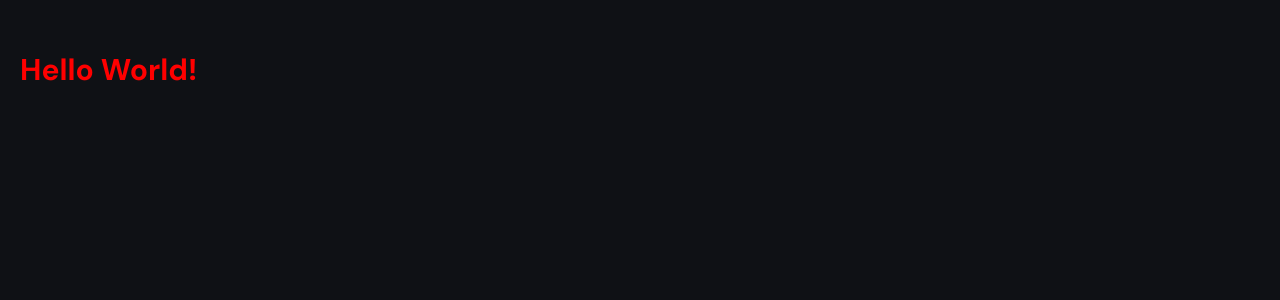
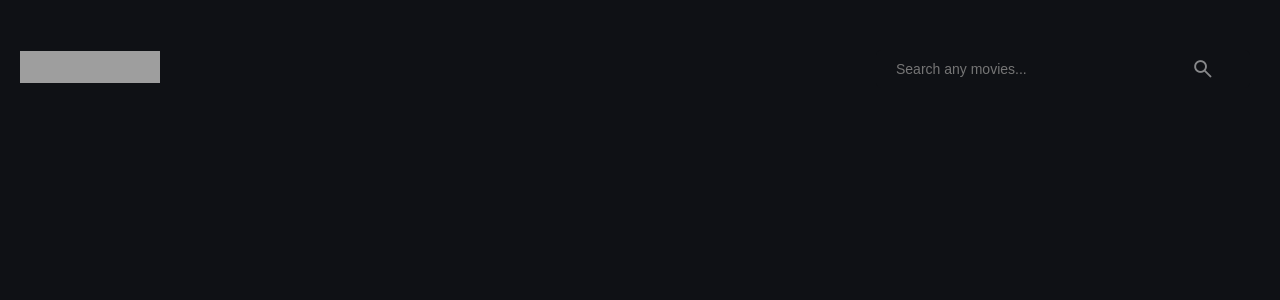
Before and after one commit to DuttaAnirudh/netflix-clone-v2, a React (Vite) app: page / in a window 1280 px wide. Shown: the top 300 px of the page. Built offline with nearby package versions, Linux system fonts and the light colour scheme; grey boxes are pictures that could not be loaded.

Commit message:
feat: add header with static hamburger nav for smaller screens

```diff
--- a/src/Components/App.jsx
+++ b/src/Components/App.jsx
@@ -1,5 +1,11 @@
+import Header from "./Header";
+
 function App() {
-  return <h1> Hello World! </h1>;
+  return (
+    <div>
+      <Header />
+    </div>
+  );
 }
 
 export default App;
--- /dev/null
+++ b/src/Components/HamburgerMenu.jsx
@@ -0,0 +1,43 @@
+import { useState } from "react";
+import SidebarList from "./SidebarList";
+
+const HamburgerMenu = () => {
+  const [menuOpen, setMenuOpen] = useState(false);
+
+  const handleHamburgerClick = () => {
+    setMenuOpen((show) => !show);
+  };
+
+  return (
+    <div className="navigation">
+      {/* HAMBURGER ICON */}
+      <div className="navigation__box">
+        <input
+          type="checkbox"
+          id="navi-toggle"
+          className="navigation__checkbox"
+        />
+        <label
+          htmlFor="navi-toggle"
+          className="navigation__button"
+          onClick={handleHamburgerClick}
+        >
+          <span className="navigation__icon">&nbsp;</span>
+        </label>
+      </div>
+
+      {/* HAMBURGER CONTENT */}
+      {menuOpen && (
+        <nav className="navigation__nav">
+          <SidebarList
+            title="Genre"
+            sectionName="menu"
+            array={["Action", "Drama", "Horror"]} // TEST
+          />
+        </nav>
+      )}
+    </div>
+  );
+};
+
+export default HamburgerMenu;
--- a/src/Components/Header.jsx
+++ b/src/Components/Header.jsx
@@ -1,5 +1,22 @@
+import HamburgerMenu from "./HamburgerMenu";
+import SearchBox from "./SearchBox";
+
 const Header = () => {
-  return <div></div>;
+  return (
+    <header className="header mb-4">
+      <div className="header__navigation">
+        {/* HAMBURGER MENU FOR SMALL SCREENS */}
+        <HamburgerMenu />
+
+        <a href="#">
+          <img src="/src/assets/logo.svg" alt="Netflix Logo" className="logo" />
+        </a>
+      </div>
+
+      {/* SEARCH BOX */}
+      <SearchBox />
+    </header>
+  );
 };
 
 export default Header;
--- a/src/Components/SearchBox.jsx
+++ b/src/Components/SearchBox.jsx
@@ -1,5 +1,23 @@
 const SearchBox = () => {
-  return <div></div>;
+  return (
+    <div className="search__box">
+      <form className="search__wrapper" id="search-form">
+        <input
+          type="text"
+          className="search__field"
+          name="search"
+          placeholder="Search any movies..."
+          id="search-box"
+        />
+
+        <img
+          src="/src/assets/search.png"
+          alt="search"
+          className="search__icon"
+        />
+      </form>
+    </div>
+  );
 };
 
 export default SearchBox;
--- a/src/Components/SidebarList.jsx
+++ b/src/Components/SidebarList.jsx
@@ -1,5 +1,18 @@
-const SidebarList = () => {
-  return <div></div>;
+const SidebarList = ({ title, sectionName, array }) => {
+  return (
+    <div>
+      <h3 className="heading-tertiary mb-2">{title}</h3>
+      <ul className={`${sectionName}__list`} id={`${sectionName}-list-genre`}>
+        {array.map((genreName, i) => (
+          <li className={`${sectionName}__item`} key={i}>
+            <a href="# " className={`${sectionName}__link`}>
+              {genreName}
+            </a>
+          </li>
+        ))}
+      </ul>
+    </div>
+  );
 };
 
 export default SidebarList;
--- /dev/null
+++ b/src/styles/HamburgerMenu.scss
@@ -0,0 +1,88 @@
+.navigation {
+  display: none;
+
+  @media only screen and (max-width: $bp-1000) {
+    display: block;
+  }
+
+  &__checkbox {
+    display: none;
+  }
+
+  &__button {
+    height: 7rem;
+    width: 7rem;
+    position: relative;
+    border-radius: 50%;
+    background-color: transparent;
+    z-index: 2000;
+    text-align: center;
+    cursor: pointer;
+
+    @media only screen and (max-width: $bp-500) {
+      position: absolute;
+      left: 0;
+      top: 5.6%;
+    }
+  }
+
+  &__nav {
+    display: inline-block;
+    position: absolute;
+    z-index: 1500;
+    height: 100%;
+    width: 25rem;
+    top: 11rem;
+    left: 0rem;
+    padding-inline: 3rem;
+    background-color: var(--clr-gray-dark-1);
+
+    @media only screen and (max-width: $bp-500) {
+      top: 16rem;
+    }
+  }
+
+  &__icon {
+    position: relative;
+    margin-top: 0.5rem;
+
+    &,
+    &::before,
+    &::after {
+      display: inline-block;
+      height: 2px;
+      width: 3rem;
+      background-color: var(--clr-white);
+      transition: all 0.2s;
+    }
+
+    &::before,
+    &::after {
+      content: "";
+      position: absolute;
+      left: 0;
+    }
+
+    &::before {
+      top: -0.8rem;
+    }
+
+    &::after {
+      top: 0.8rem;
+    }
+  }
+
+  &__checkbox:checked + &__button &__icon {
+    background-color: transparent;
+  }
+
+  &__checkbox:checked + &__button &__icon::before {
+    top: 1px;
+    transform: rotate(45deg);
+  }
+
+  &__checkbox:checked + &__button &__icon::after {
+    top: 1px;
+    transform: rotate(-45deg);
+  }
+}
--- a/src/styles/Header.scss
+++ b/src/styles/Header.scss
@@ -0,0 +1,22 @@
+.header {
+  display: flex;
+  justify-content: space-between;
+  align-items: center;
+
+  @media only screen and (max-width: $bp-500) {
+    flex-direction: column;
+    gap: 2rem;
+  }
+
+  &__navigation {
+    display: flex;
+    justify-content: space-between;
+    align-items: center;
+    gap: 1rem;
+  }
+}
+
+.logo {
+  height: 3.2rem;
+  width: 14rem;
+}
--- a/src/styles/SearchBox.scss
+++ b/src/styles/SearchBox.scss
@@ -0,0 +1,63 @@
+.search {
+  &__box {
+    background-color: var(--clr-gray-dark-1);
+    margin-right: 1rem;
+    border-radius: 0.5rem;
+
+    @media only screen and (max-width: $bp-500) {
+      margin-right: 0;
+    }
+  }
+
+  &__wrapper {
+    display: flex;
+    justify-content: space-between;
+    align-items: center;
+  }
+
+  &__field {
+    width: 35rem;
+    font-size: 1.6rem;
+    color: var(--clr-gray-light-2);
+    padding: 1rem 2rem;
+    transition: all $transition-short;
+
+    @media only screen and (max-width: $bp-400) {
+      width: 25rem;
+    }
+
+    &::placeholder {
+      font-size: 1.4rem;
+    }
+
+    &:focus {
+      width: 40rem;
+
+      @media only screen and (max-width: $bp-500) {
+        transform: translateX(1rem);
+      }
+
+      @media only screen and (max-width: $bp-400) {
+        width: 33rem;
+      }
+    }
+  }
+
+  &__icon {
+    display: inline-block;
+    height: 2.4rem;
+    width: 2.4rem;
+    opacity: 0.5;
+    transform: translateX(-3.5rem);
+    transition: all $transition-short;
+    cursor: pointer;
+
+    @media only screen and (max-width: $bp-500) {
+      transform: translateX(-0.5rem);
+    }
+  }
+}
+
+.search__field:focus ~ .search__icon {
+  opacity: 0;
+}
--- a/src/styles/SidebarList.scss
+++ b/src/styles/SidebarList.scss
@@ -0,0 +1,33 @@
+.sidebar,
+.menu {
+  flex: 0 0 11%;
+  height: 100%;
+  position: sticky;
+  top: 4rem;
+
+  @media only screen and (max-width: $bp-1000) {
+    display: none;
+  }
+
+  &__box {
+    padding-bottom: 2.5rem;
+  }
+
+  &__list {
+  }
+
+  &__item:not(:last-child) {
+    padding-bottom: 1.2rem;
+  }
+
+  &__link {
+    font-size: 1.6rem;
+    transition: all $transition-short;
+    cursor: pointer;
+  }
+
+  &__link:hover,
+  &__link:active {
+    color: var(--clr-gray-light-2);
+  }
+}
--- /dev/null
+++ b/src/styles/Utilities.scss
@@ -0,0 +1,52 @@
+body {
+  font-family: $ff-dm-sans;
+  color: var(--clr-gray-light-4);
+  font-weight: 400;
+  line-height: 1.5;
+}
+
+.heading-primary {
+  font-size: 5.5rem;
+  color: var(--clr-white);
+
+  &--bold {
+    font-weight: 700;
+  }
+}
+
+.heading-secondary {
+  font-size: 2.6rem;
+  color: var(--clr-gray-light-2);
+}
+
+.heading-tertiary {
+  font-size: 1.8rem;
+  color: var(--clr-gray-light-2);
+}
+
+.paragraph {
+  font-size: 1.4rem;
+
+  &--light {
+    font-weight: 700;
+    color: var(--clr-gray-light-2);
+  }
+
+  &--red {
+    font-size: 1.6rem;
+    font-weight: 700;
+    color: var(--clr-primary);
+  }
+}
+
+.mb-2 {
+  margin-bottom: 2rem;
+}
+
+.mb-4 {
+  margin-bottom: 4rem;
+}
+
+.active {
+  filter: brightness(1) !important;
+}
--- a/src/styles/main.scss
+++ b/src/styles/main.scss
@@ -3,6 +3,7 @@
 @import "App";
 @import "Carousel";
 @import "Header";
+@import "HamburgerMenu";
 @import "MovieDetailTextbox";
 @import "MovieListBox";
 @import "ResultsPage";
@@ -12,3 +13,4 @@
 @import "Sidebar";
 @import "SidebarList";
 @import "VideoRow";
+@import "Utilities";
```
